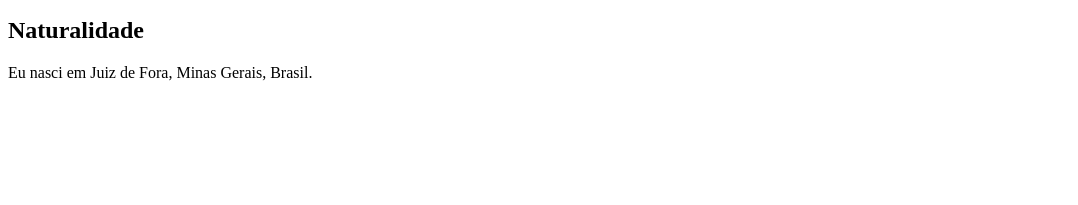
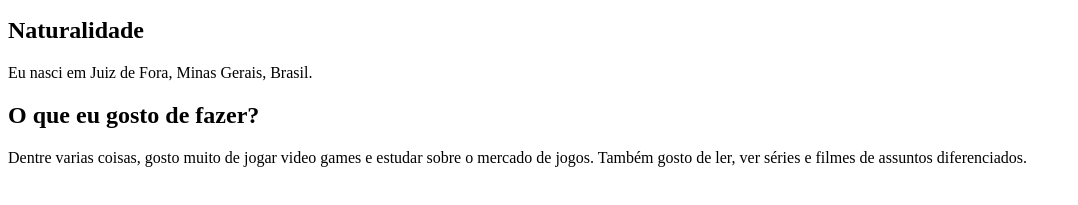
Before and after one commit to ufjf-dcc202/ufjf-dcc202-2023-3-b-atv3-r-santrovitsch, a website: page index.html in a window 1280 px wide. Shown: the part 101-306 px from the top of the page, without its empty margins (0-1078 px from the left). Drawn offline with Linux system fonts and the light colour scheme.

Commit message:
adicionei a seção do que eu gosto de fazer

```diff
--- a/index.html
+++ b/index.html
@@ -13,6 +13,10 @@
                 <h2>Naturalidade</h2>
                 <p>Eu nasci em Juiz de Fora, Minas Gerais, Brasil.</p>
             </section>
+            <section>
+                <h2>O que eu gosto de fazer?</h2>
+                <p>Dentre varias coisas, gosto muito de jogar video games e estudar sobre o mercado de jogos. Também gosto de ler, ver séries e filmes de assuntos diferenciados.</p>
+            </section>
     </main>
 </body>
 </html>
```
